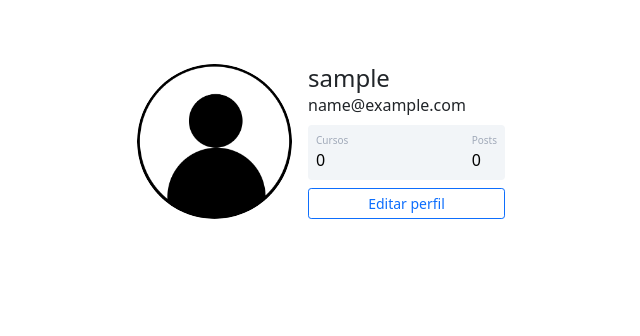
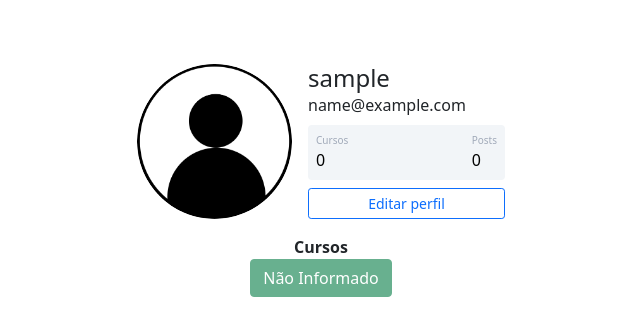
Before and after one commit to emersonlgregorio/SiteComunidade, a Flask app: page /perfil in a window 1280 px wide. Shown: the part 56-392 px from the top of the page, without its empty margins (319-959 px from the left). Run offline with Flask 2, Linux system fonts and the light colour scheme; the visitor is signed in with stand-in values (Sample User, id 1); data comes from the database, SQL or seed files in the repository.

Commit message:
Exibindo os Cursos do Usuário

```diff
--- a/crestani/templates/perfil.html
+++ b/crestani/templates/perfil.html
@@ -8,7 +8,13 @@
                 <div class="ml-3 w-100">
                     <h4 class="mb-0 mt-0">{{ current_user.username }}</h4> <span>{{ current_user.email }}</span>
                     <div class="p-2 mt-2 bg-primary d-flex justify-content-between rounded text-white stats">
-                        <div class="d-flex flex-column"> <span class="articles">Cursos</span> <span class="number1">0</span> </div>
+                        <div class="d-flex flex-column"> <span class="articles">Cursos</span> <span class="number1"></span>
+                            {% if 'Não Informado' in current_user.cursos %}
+                                0
+                            {% else %}
+                                {{ current_user.cursos.count(';') + 1 }}
+                            {% endif %}
+                        </div>
                         <div class="d-flex flex-column"> <span class="rating">Posts</span> <span class="number3">0</span> </div>
                     </div>
                     <div class="button mt-2 d-flex flex-row align-items-center">
@@ -20,6 +26,14 @@
             </div>
         </div>
     </div>
+    <div class="row justify-content-center">
+        <div class="col col-4" style="text-align: center">
+            <strong>Cursos</strong><br>
+            {% for curso in current_user.cursos.split(';') %}
+                <button type="button" class="btn btn-success" disabled>{{ curso }}</button>
+            {% endfor %}
+        </div>
+    </div>
     {% block form_editar_perfil %}
     {% endblock %}
 {% endblock %}
```
